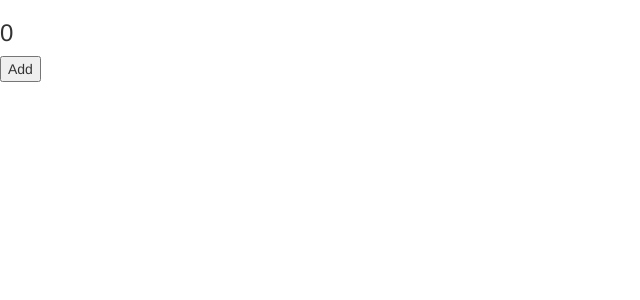
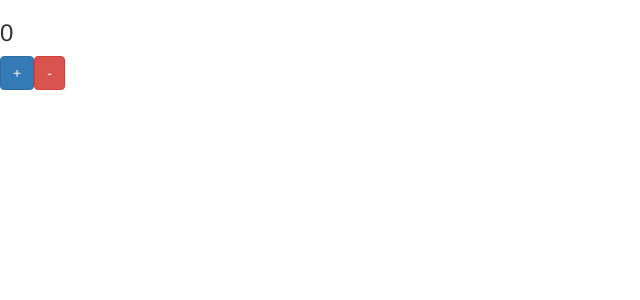
Before and after one commit to ThienBinhHY/LearnAngular4, an Angular app: page / in a window 1280 px wide. Shown: the top 300 px of the page, without its empty margins (0-640 px from the left). Built offline with nearby package versions, Linux system fonts and the light colour scheme.

Commit message:
out put có tham số

```diff
--- a/src/app/child.component.ts
+++ b/src/app/child.component.ts
@@ -2,12 +2,21 @@
 
 @Component({
     selector: 'app-child',
-    template: `<button (click)="addForParent();">Add</button>`
+    template: `
+        <button (click)="addForParent();" class="btn btn-primary"> + </button>
+        <button (click)="subForParent();" class="btn btn-danger">  - </button>
+    `
 })
 
 export class ChildComponent {
-    @Output() myClick = new EventEmitter();
+    //khai bao kieu boolean để addForParent() và subForParent() phai truyền vào kiểu boolen k thì sẽ thông báo lỗi
+    @Output() myClick = new EventEmitter<boolean>();
+    //btn add (+)
     addForParent(){
-        this.myClick.emit();
+        this.myClick.emit(true);
+    }
+    //btn sub (-)
+    subForParent(){
+        this.myClick.emit(false);
     }
 }
--- a/src/app/parent.component.ts
+++ b/src/app/parent.component.ts
@@ -5,10 +5,18 @@
     selector: 'app-parent',
     template: `
         <h3> {{value}} </h3>
-        <app-child (myClick) = "value = value + 1"></app-child>
+        <app-child (myClick) = "changeValue($event);"></app-child>
     `
 })
 
 export class ParentComponent {
     value = 0;
+    changeValue(issAdd: boolean){
+        if(issAdd){
+            this.value = this.value + 1;
+        }else{
+            this.value = this.value - 1;
+        }
+
+    }
 }
```
